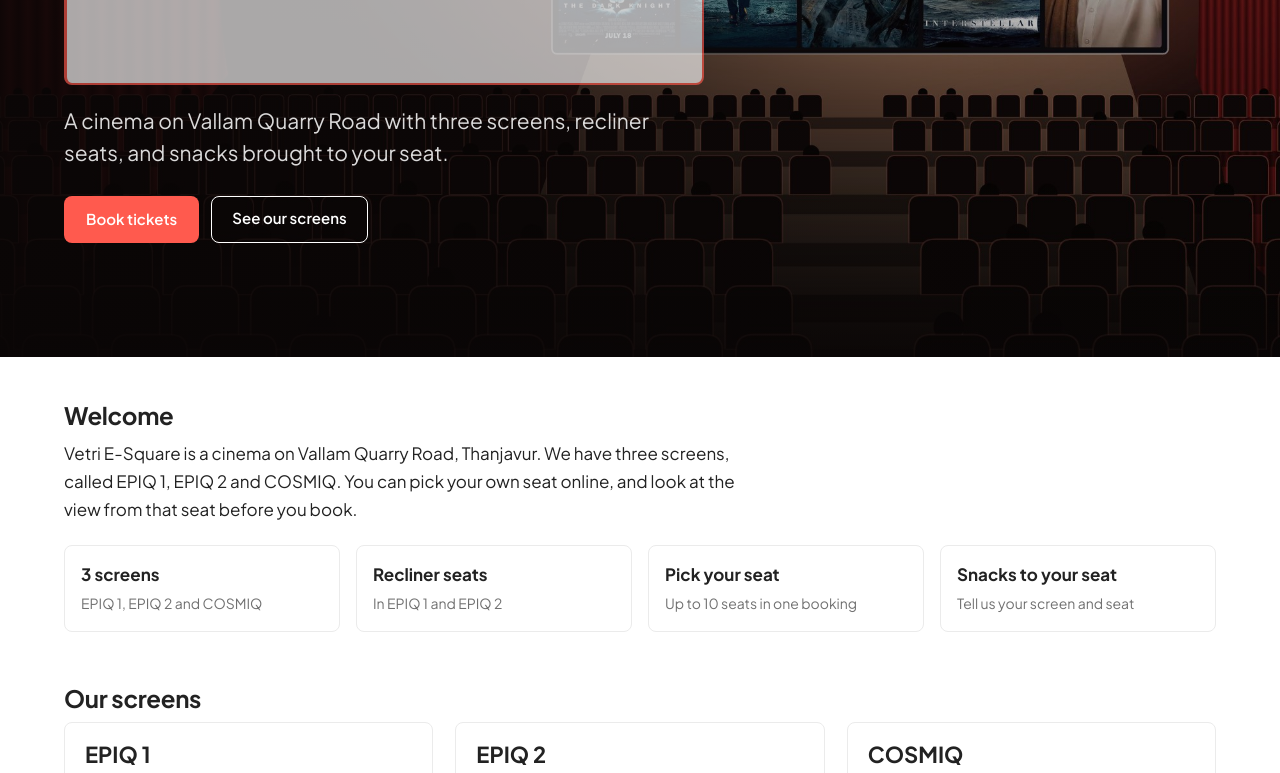
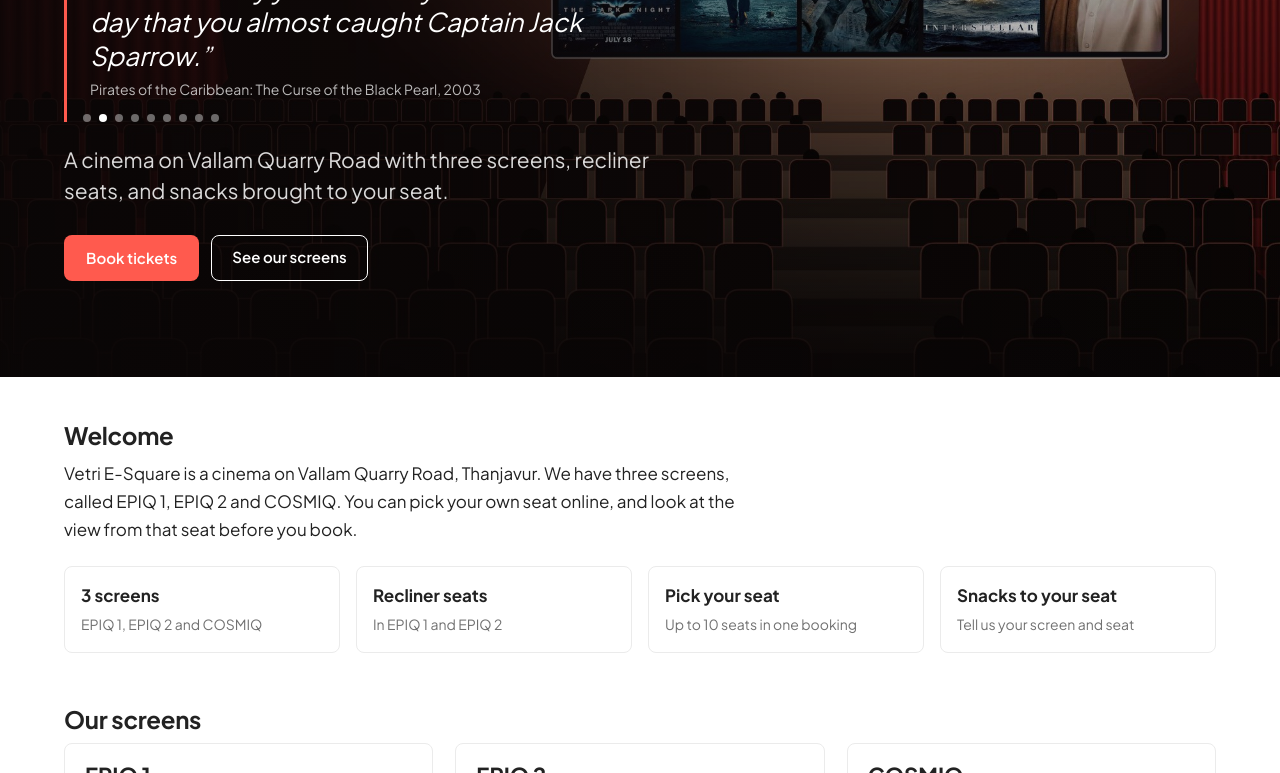
Before and after one commit to sailash052-svg/vetri-esquare-demo, a plain HTML site: page index.html in a window 1280 px wide. Shown: the part 347-1120 px from the top of the page. Drawn offline with Linux system fonts and the light colour scheme.

Commit message:
Quotes slide like the poster slider; add Jack Sparrow and Batman quotes

```diff
--- a/index.html
+++ b/index.html
@@ -243,11 +243,15 @@ footer{font-size:13px}
 .about{max-width:680px;font-size:17px;line-height:1.65;margin:0 0 22px}
 .facts{display:grid;grid-template-columns:repeat(auto-fit,minmax(200px,1fr));gap:16px}
 .facts>div{border:1px solid var(--line);border-radius:8px;padding:16px}.facts b{display:block;font-size:17px;margin-bottom:4px}.facts span{color:var(--muted);font-size:14px}
-.quote{margin:0 0 20px;padding:2px 0 2px 16px;border-left:3px solid var(--brand);min-height:96px;transition:opacity .45s ease}
-.quote.out{opacity:0}
-.quote p{margin:0 0 6px;font-size:clamp(20px,2.7vw,28px);font-style:italic;line-height:1.3;color:#fff}
-.quote cite{font-style:normal;font-size:14px;color:rgba(255,255,255,.72)}
-@media (prefers-reduced-motion:reduce){.quote{transition:none}}
+.qwrap{margin:0 0 22px;padding-left:16px;border-left:3px solid var(--brand);max-width:600px}
+.qvp{overflow:hidden}
+.qtrack{display:flex;transition:transform .7s cubic-bezier(.4,0,.2,1)}
+.qslide{flex:0 0 100%;min-width:0;margin:0}
+.qslide p{margin:0 0 6px;font-size:clamp(19px,2.5vw,26px);font-style:italic;line-height:1.3;color:#fff}
+.qslide cite{display:block;font-style:normal;font-size:14px;color:rgba(255,255,255,.72)}
+.qdots{display:flex;gap:8px;margin-top:14px}
+.qdot{width:8px;height:8px;border-radius:50%;border:0;padding:0;background:rgba(255,255,255,.4);cursor:pointer}.qdot.on{background:#fff}
+@media (prefers-reduced-motion:reduce){.qtrack{transition:none}}
 </style><script src="qrcode.js"></script></head><body>
 <div class="demo">DEMO PREVIEW: showtimes and prices are placeholders. Payment is simulated, no real money.</div>
 <nav><a class="logo" href="#/">VETRI <span>E-SQUARE</span></a>
@@ -422,22 +426,43 @@ function moviesPage(){
   if(nxTimer)clearInterval(nxTimer);
   nxTimer=setInterval(function(){var g=$('nx');if(!g){clearInterval(nxTimer);return;}g.innerHTML=nextShows();},30000);
 }
-/* Rotating movie quotes under the title on the intro page */
-var QUOTES=[['May the Force be with you.','Star Wars, 1977'],['Here’s looking at you, kid.','Casablanca, 1942'],['I’ll be back.','The Terminator, 1984'],['Naan oru thadava sonna, nooru thadava sonna maadhiri.','Baasha, 1995 · “If I say it once, it is like saying it a hundred times.”'],['I am Iron Man.','Iron Man, 2008']];
+/* Movie quotes under the title on the intro page: they slide across like the poster slider */
+var QUOTES=[
+['May the Force be with you.','Star Wars, 1977'],
+['This is the day you will always remember as the day that you almost caught Captain Jack Sparrow.','Pirates of the Caribbean: The Curse of the Black Pearl, 2003'],
+['Here’s looking at you, kid.','Casablanca, 1942'],
+['I’m Batman.','Batman Begins, 2005'],
+['I’ll be back.','The Terminator, 1984'],
+['Why is the rum always gone?','Pirates of the Caribbean: The Curse of the Black Pearl, 2003'],
+['Naan oru thadava sonna, nooru thadava sonna maadhiri.','Baasha, 1995 · “If I say it once, it is like saying it a hundred times.”'],
+['Why do we fall? So we can learn to pick ourselves up.','Batman Begins, 2005'],
+['I am Iron Man.','Iron Man, 2008']];
 var qtTimer=null;
 function quoteInit(){
   if(qtTimer)clearInterval(qtTimer);
-  var i=0,box=$('qt');if(!box)return;
-  function show(k){$('qtT').textContent='“'+QUOTES[k][0]+'”';$('qtC').textContent=QUOTES[k][1];}
-  show(0);
-  qtTimer=setInterval(function(){
-    var b=$('qt');if(!b){clearInterval(qtTimer);return;}
-    b.classList.add('out');
-    setTimeout(function(){if(!$('qt'))return;i=(i+1)%QUOTES.length;show(i);b.classList.remove('out');},450);
-  },5000);
+  var track=$('qTrack'),dots=$('qDots'),vp=$('qVp');if(!track)return;
+  var n=QUOTES.length,i=0,busy=false,paused=false;
+  function slide(k){return '<blockquote class="qslide"><p>“'+esc(QUOTES[k][0])+'”</p><cite>'+esc(QUOTES[k][1])+'</cite></blockquote>';}
+  var h='';for(var k=0;k<n;k++)h+=slide(k);h+=slide(0);   /* a copy of the first quote at the end gives a smooth wrap-around */
+  track.innerHTML=h;
+  var d='';for(k=0;k<n;k++)d+='<button type="button" class="qdot'+(k===0?' on':'')+'" aria-label="Show quote '+(k+1)+'" data-i="'+k+'"></button>';
+  dots.innerHTML=d;
+  function mark(){var cur=i%n;dots.querySelectorAll('.qdot').forEach(function(b,k){b.classList.toggle('on',k===cur);});}
+  function go(k,animate){
+    i=k;track.style.transition=animate===false?'none':'';track.style.transform='translateX(-'+(i*100)+'%)';mark();
+    if(i===n){busy=true;setTimeout(function(){if(!$('qTrack'))return;track.style.transition='none';i=0;track.style.transform='translateX(0)';mark();void track.offsetWidth;track.style.transition='';busy=false;},750);}
+  }
+  function next(){if(busy)return;go(i+1);}
+  function start(){if(qtTimer)clearInterval(qtTimer);qtTimer=setInterval(function(){if(!$('qTrack')){clearInterval(qtTimer);return;}if(!paused)next();},4500);}
+  dots.onclick=function(e){var t=e.target.getAttribute('data-i');if(t!==null&&!busy){go(+t);start();}};
+  vp.onmouseenter=function(){paused=true;};vp.onmouseleave=function(){paused=false;};
+  var x0=null;
+  vp.addEventListener('touchstart',function(e){x0=e.touches[0].clientX;paused=true;},{passive:true});
+  vp.addEventListener('touchend',function(e){paused=false;if(x0===null||busy)return;var dx=e.changedTouches[0].clientX-x0;x0=null;if(Math.abs(dx)>40){if(dx<0)next();else go(i>0?i-1:n-1,i>0);start();}});
+  start();
 }
 function home(){
-  var h='<div class="intro"><div class="ibg"></div><div class="il"><div class="eb">Thanjavur</div><h1>Vetri E-Square</h1><blockquote class="quote" id="qt"><p id="qtT"></p><cite id="qtC"></cite></blockquote><p class="lead">A cinema on Vallam Quarry Road with three screens, recliner seats, and snacks brought to your seat.</p><div style="display:flex;flex-wrap:wrap;gap:12px"><a class="b1" href="#/movies">Book tickets</a><a class="b2" href="#/screens">See our screens</a></div></div></div>';
+  var h='<div class="intro"><div class="ibg"></div><div class="il"><div class="eb">Thanjavur</div><h1>Vetri E-Square</h1><div class="qwrap" id="qt"><div class="qvp" id="qVp"><div class="qtrack" id="qTrack"></div></div><div class="qdots" id="qDots"></div></div><p class="lead">A cinema on Vallam Quarry Road with three screens, recliner seats, and snacks brought to your seat.</p><div style="display:flex;flex-wrap:wrap;gap:12px"><a class="b1" href="#/movies">Book tickets</a><a class="b2" href="#/screens">See our screens</a></div></div></div>';
   h+='<div class="sec" id="s-about"><h2>Welcome</h2><p class="about">Vetri E-Square is a cinema on Vallam Quarry Road, Thanjavur. We have three screens, called EPIQ 1, EPIQ 2 and COSMIQ. You can pick your own seat online, and look at the view from that seat before you book.</p><div class="facts"><div><b>3 screens</b><span>EPIQ 1, EPIQ 2 and COSMIQ</span></div><div><b>Recliner seats</b><span>In EPIQ 1 and EPIQ 2</span></div><div><b>Pick your seat</b><span>Up to 10 seats in one booking</span></div><div><b>Snacks to your seat</b><span>Tell us your screen and seat</span></div></div></div>';
   h+='<div class="sec" id="s-screens"><h2>Our screens</h2><div class="grid" style="gap:22px">';
   [['EPIQ 1','#FF5A4E','65 × 34 ft screen. 312 recliner seats in curved, stepped rows with a walkway between rows J and I.','epiq1'],['EPIQ 2','#B8730A','61 × 32 ft screen. Same recliner comfort as EPIQ 1. Seat layout to be confirmed.','epiq2'],['COSMIQ','#1F8A5B','A more intimate hall with 339 seats and a small VIP box at the back. Screen size to be confirmed.','cosmiq']].forEach(function(x){
```
